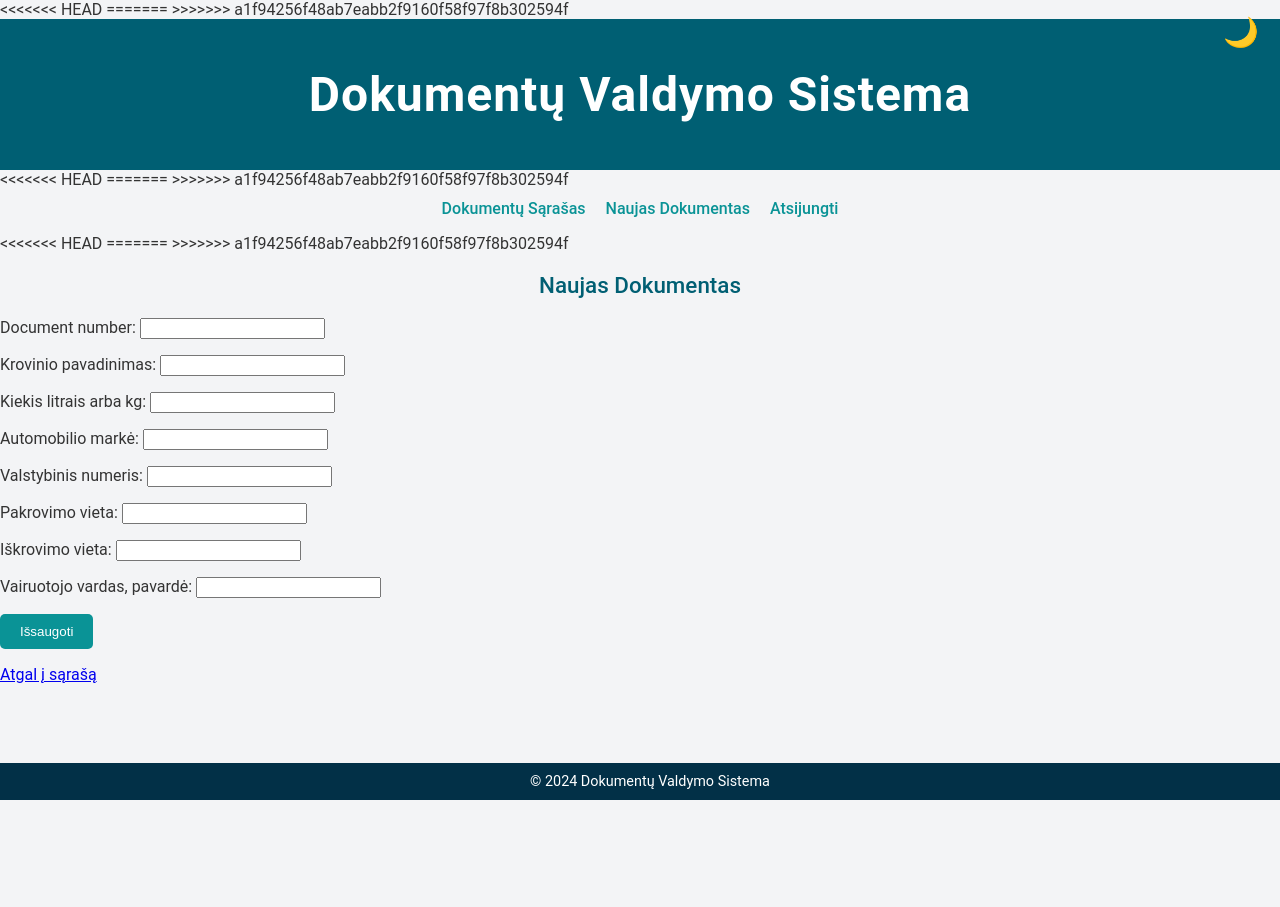
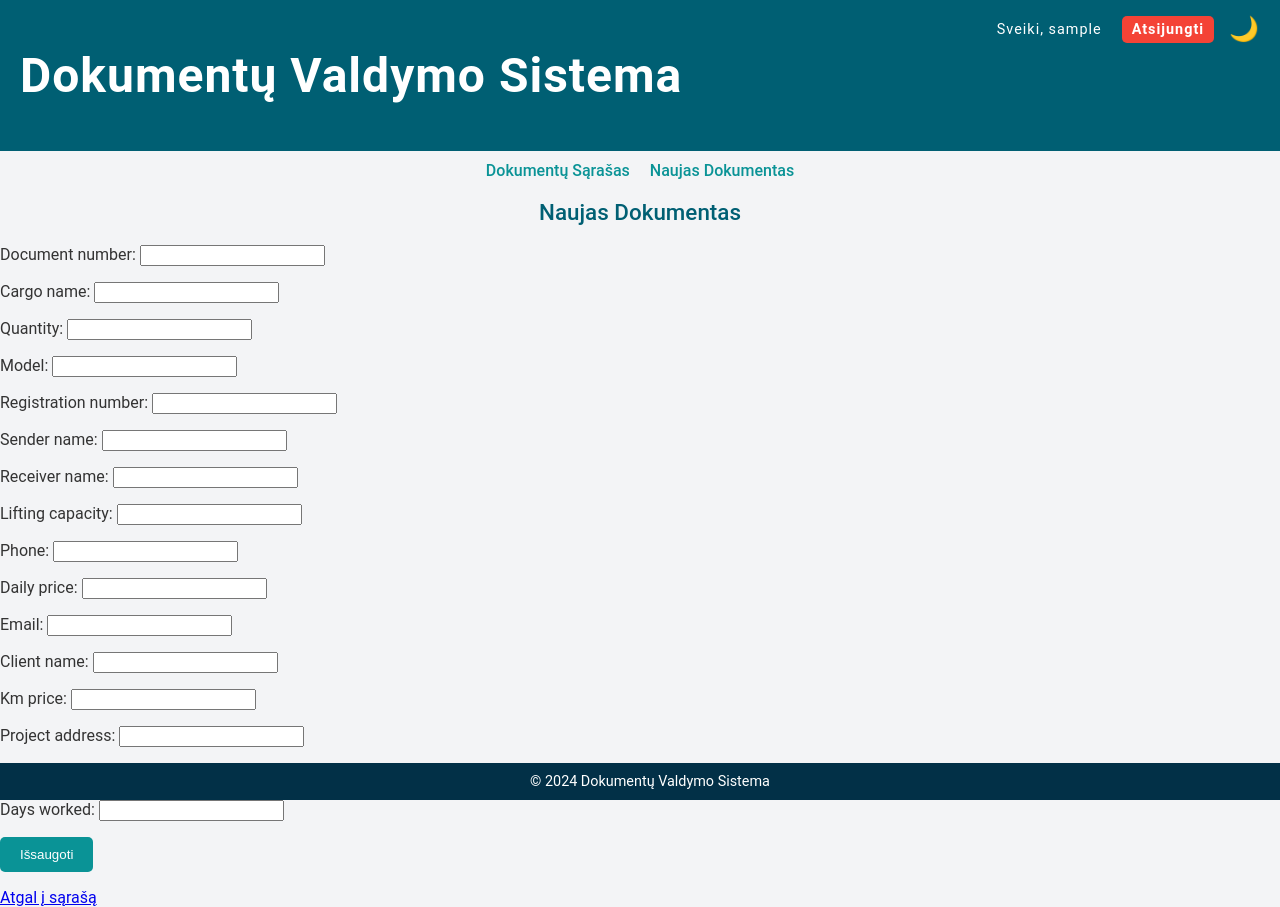
Before and after one commit to Eimantasj1/kranai, a Django app: page /documents/new/ in a window 1280 px wide. Before the commit the page ends 800 px from the top, so only its background shows below. Run offline with Django 4.2, Linux system fonts and the light colour scheme; the visitor is signed in with stand-in values (Sample User, id 1).

Commit message:
dalinai veikia

```diff
--- a/kranai/documents/forms.py
+++ b/kranai/documents/forms.py
@@ -7,6 +7,7 @@
         model = Document
         fields = [
             'document_number', 'cargo_name', 'quantity',
-            'vehicle_make', 'vehicle_plate', 'load_location',
-            'unload_location', 'driver_name'
+            'model', 'registration_number', 'sender_name', 'receiver_name',
+            'lifting_capacity', 'phone', 'daily_price', 'email',
+            'client_name', 'km_price', 'project_address', 'distance', 'days_worked'
         ]
--- a/kranai/documents/models.py
+++ b/kranai/documents/models.py
@@ -2,22 +2,26 @@
 from django.contrib.auth.models import User
 
 
-
-
 class Document(models.Model):
     document_number = models.CharField(max_length=100)
-    created_at = models.DateField(auto_now_add=True)
-    updated_at = models.DateTimeField(auto_now=True)
-    created_by = models.ForeignKey(User, on_delete=models.CASCADE)
+    cargo_name = models.CharField(max_length=255)
+    quantity = models.PositiveIntegerField()
+    created_by = models.ForeignKey(
+        User, on_delete=models.CASCADE, related_name="documents"
+    )
+    created_at = models.DateTimeField(auto_now_add=True)
 
-    #dokumento laukai
-    cargo_name = models.CharField("Krovinio pavadinimas", max_length=225)
-    quantity = models.FloatField("Kiekis litrais arba kg")
-    vehicle_make = models.CharField("Automobilio markė", max_length=100)
-    vehicle_plate = models.CharField("Valstybinis numeris", max_length=20)
-    load_location =models.CharField("Pakrovimo vieta", max_length=255)
-    unload_location =models.CharField("Iškrovimo vieta", max_length=255)
-    driver_name = models.CharField("Vairuotojo vardas, pavardė", max_length=255, default="")
-
-    def __str__(self):
-        return f"Dokumentas {self.document_number} ({self.cargo_name})"
+    # Papildomi laukeliai
+    model = models.CharField(max_length=255, blank=True, null=True)
+    registration_number = models.CharField(max_length=100, blank=True, null=True)
+    sender_name = models.CharField(max_length=255, blank=True, null=True)
+    receiver_name = models.CharField(max_length=255, blank=True, null=True)
+    lifting_capacity = models.CharField(max_length=100, blank=True, null=True)
+    phone = models.CharField(max_length=20, blank=True, null=True)
+    daily_price = models.DecimalField(max_digits=10, decimal_places=2, blank=True, null=True)
+    email = models.EmailField(blank=True, null=True)
+    client_name = models.CharField(max_length=255, blank=True, null=True)
+    km_price = models.DecimalField(max_digits=10, decimal_places=2, blank=True, null=True)
+    project_address = models.CharField(max_length=255, blank=True, null=True)
+    distance = models.PositiveIntegerField(blank=True, null=True)
+    days_worked = models.PositiveIntegerField(blank=True, null=True)
--- a/kranai/documents/templates/base.html
+++ b/kranai/documents/templates/base.html
@@ -1,10 +1,5 @@
 {% load static %}
-<<<<<<< HEAD
 <html lang="en">
-=======
-<!DOCTYPE html>
-<html lang="lt">
->>>>>>> a1f94256f48ab7eabb2f9160f58f97f8b302594f
 <head>
     <meta charset="UTF-8">
     <title>Dokumentų Valdymo Sistema</title>
@@ -13,23 +8,22 @@
 <body class="light-mode">
     <header>
         <h1>Dokumentų Valdymo Sistema</h1>
-        <span class="toggle-theme" onclick="toggleTheme()">🌙</span>
+        <div class="header-controls">
+            {% if user.is_authenticated %}
+                <span class="user-info">Sveiki, {{ user.username }}</span>
+                <a href="{% url 'logout' %}" class="logout-btn">Atsijungti</a>
+            {% endif %}
+            <span class="toggle-theme" onclick="toggleTheme()">🌙</span>
+        </div>
     </header>
-<<<<<<< HEAD
     {% if user.is_authenticated %}
-=======
->>>>>>> a1f94256f48ab7eabb2f9160f58f97f8b302594f
     <nav>
         <ul>
             <li><a href="{% url 'document_list' %}">Dokumentų Sąrašas</a></li>
             <li><a href="{% url 'document_create' %}">Naujas Dokumentas</a></li>
-            <li><a href="{% url 'logout' %}">Atsijungti</a></li>
         </ul>
     </nav>
-<<<<<<< HEAD
     {% endif %}
-=======
->>>>>>> a1f94256f48ab7eabb2f9160f58f97f8b302594f
     <main>
         {% block content %}{% endblock %}
     </main>
--- a/kranai/documents/urls.py
+++ b/kranai/documents/urls.py
@@ -1,4 +1,5 @@
-from django.urls import path
+from django.urls import path, include
+from django.contrib.auth import views as auth_views
 from . import views
 
 urlpatterns = [
--- a/kranai/documents/views.py
+++ b/kranai/documents/views.py
@@ -4,9 +4,12 @@
 from django.http import HttpResponse
 from django.template.loader import get_template
 from xhtml2pdf import pisa
-
+import os
+from django.templatetags.static import static
+from django.conf import settings
 from .models import Document
 from .forms import DocumentForm
+from pathlib import Path
 
 
 # PDF generavimas
@@ -22,14 +25,20 @@
     template = get_template(template_path)
     html = template.render(context)
 
+    # Funkcija, kuri tvarko CSS failų kelius
+    def link_callback(uri, rel):
+        s_path = os.path.join(settings.STATICFILES_DIRS[0], uri.replace(settings.STATIC_URL, ""))
+        if not os.path.isfile(s_path):
+            raise Exception(f"Static file not found: {s_path}")
+        return s_path
+
     try:
-        pisa_status = pisa.CreatePDF(html, dest=response)
+        pisa_status = pisa.CreatePDF(html, dest=response, link_callback=link_callback)
         if pisa_status.err:
             raise Exception("PDF generavimo klaida.")
     except Exception as e:
         return HttpResponse(f'PDF generavimo klaida: {e}')
     return response
-
 
 # Dokumentų sąrašas
 @login_required
--- a/kranai/kranai/settings.py
+++ b/kranai/kranai/settings.py
@@ -119,9 +119,9 @@
 # Static files (CSS, JavaScript, Images)
 # https://docs.djangoproject.com/en/4.0/howto/static-files/
 
-STATIC_URL = 'static/'
+STATIC_URL = '/static/'
 STATIC_ROOT = BASE_DIR / "staticfiles"
-STATICFILES_DIRS = [BASE_DIR / "static"]
+STATICFILES_DIRS = ['static']
 
 MEDIA_URL = "/media/"
 MEDIA_ROOT = BASE_DIR / "media"
@@ -130,7 +130,7 @@
 
 LOGIN_URL = '/accounts/login/'
 LOGIN_REDIRECT_URL = 'document_list'
-LOGOUT_REDIRECT_URL = '/accounts/login/'
+#LOGOUT_REDIRECT_URL = '/accounts/login/'
 
 # Default primary key field type
 # https://docs.djangoproject.com/en/4.0/ref/settings/#default-auto-field
--- a/kranai/kranai/urls.py
+++ b/kranai/kranai/urls.py
@@ -23,7 +23,7 @@
 urlpatterns = [
     # Autentifikavimo maršrutai
     path('accounts/login/', auth_views.LoginView.as_view(), name='login'),  # Prisijungimo langas
-    path('accounts/logout/', auth_views.LogoutView.as_view(), name='logout'),  # Atsijungimas
+    path('accounts/logout/', auth_views.LogoutView.as_view(template_name='registration/logout.html'), name='logout'),
 
     # Po prisijungimo vartotojai bus nukreipiami į dokumentų sąrašą
     path('documents/', include('documents.urls')),
--- a/kranai/static/styles.css
+++ b/kranai/static/styles.css
@@ -11,11 +11,14 @@
 header {
     background-color: #005f73;
     color: white;
-    padding: 15px 0;
-    text-align: center;
+    padding: 15px 20px;
+    display: flex;
+    justify-content: space-between;
+    align-items: center;
     font-size: 1.5em;
     font-weight: 600;
     letter-spacing: 1px;
+    position: relative;
 }
 
 h2 {
@@ -137,18 +140,49 @@
     color: var(--text-color-dark);
 }
 
-.toggle-theme {
+/* Vartotojo informacija ir tema */
+.header-controls {
     position: absolute;
     top: 15px;
     right: 20px;
+    display: flex;
+    align-items: center;
+    gap: 15px;
+}
+
+.user-info {
+    font-size: 0.9rem;
+    font-weight: normal;
+    color: #fff;
+    padding: 5px;
+}
+
+.logout-btn {
+    background-color: #f44336;
+    color: #fff;
+    padding: 5px 10px;
+    text-decoration: none;
+    border-radius: 5px;
+    font-size: 0.9rem;
+    font-weight: bold;
+    transition: background-color 0.3s ease;
+}
+
+.logout-btn:hover {
+    background-color: #d32f2f;
+}
+
+/* Dark Mode keitiklis */
+.toggle-theme {
     cursor: pointer;
-    font-size: 1.2em;
-    color: #005f73;
+    font-size: 1.5rem;
+    color: #fff;
 }
 
 .toggle-theme:hover {
     color: #94d2bd;
 }
+
 /* Bendras mygtukų stilius */
 .actions a {
     display: inline-block;
@@ -161,50 +195,29 @@
     border-radius: 5px;
     transition: background-color 0.3s ease, box-shadow 0.3s ease;
 }
+
 .actions a.print {
     background-color: #4CAF50;
 }
-.actions a.print:hover {
-    background-color: #388e3c;
-    box-shadow: 0 4px 8px rgba(0, 0, 0, 0.2);
-}
-.actions a.edit {
-    background-color: #2196F3;
-}
-.actions a.edit:hover {
-    background-color: #1976d2;
-    box-shadow: 0 4px 8px rgba(0, 0, 0, 0.2);
-}
-.actions a.delete {
-    background-color: #f44336;
-}
-.actions a.delete:hover {
-    background-color: #d32f2f;
-    box-shadow: 0 4px 8px rgba(0, 0, 0, 0.2);
-}
 
-/* Spausdinti PDF mygtuko stilius */
-.actions a.print {
-    background-color: #4CAF50; /* žalia spalva */
-}
 .actions a.print:hover {
     background-color: #388e3c;
     box-shadow: 0 4px 8px rgba(0, 0, 0, 0.2);
 }
 
-/* Redaguoti mygtuko stilius */
 .actions a.edit {
-    background-color: #2196F3; /* mėlyna spalva */
+    background-color: #2196F3;
 }
+
 .actions a.edit:hover {
     background-color: #1976d2;
     box-shadow: 0 4px 8px rgba(0, 0, 0, 0.2);
 }
 
-/* Ištrinti mygtuko stilius */
 .actions a.delete {
-    background-color: #f44336; /* raudona spalva */
+    background-color: #f44336;
 }
+
 .actions a.delete:hover {
     background-color: #d32f2f;
     box-shadow: 0 4px 8px rgba(0, 0, 0, 0.2);
```
Also changed, not shown: kranai/documents/templates/documents/document_template.html (+60 -46 lines), kranai/documents/templates/registration/logout.html (added, +8 -0 lines), kranai/documents/migrations/0001_initial.py, kranai/documents/migrations/0002_document_driver_name_alter_document_unload_location.py (deleted), 2 other files.
